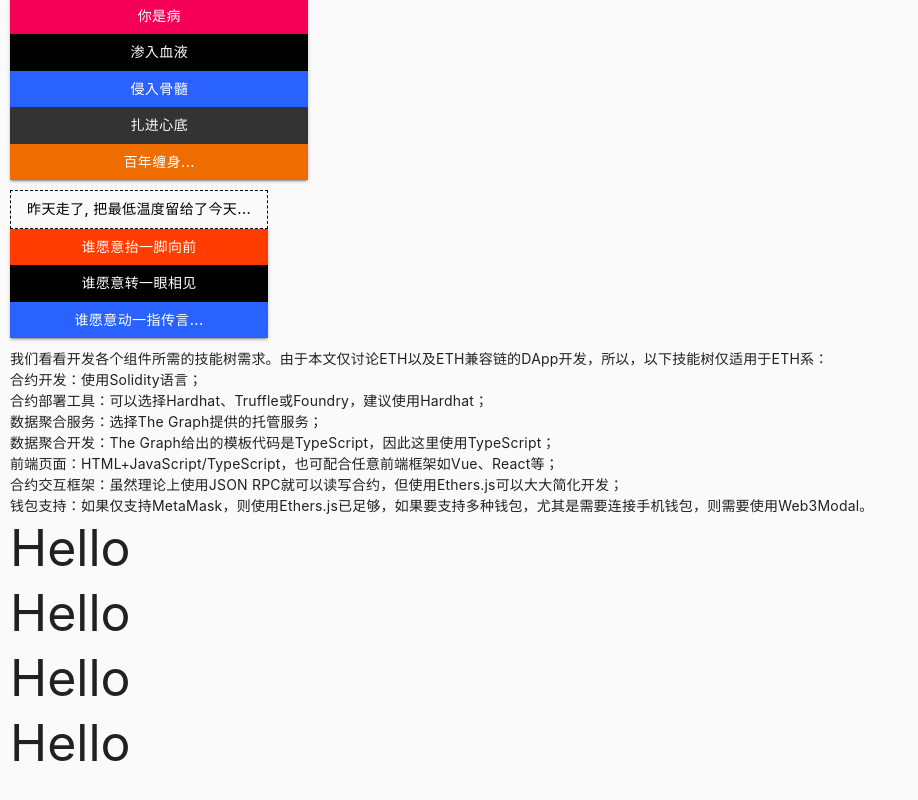
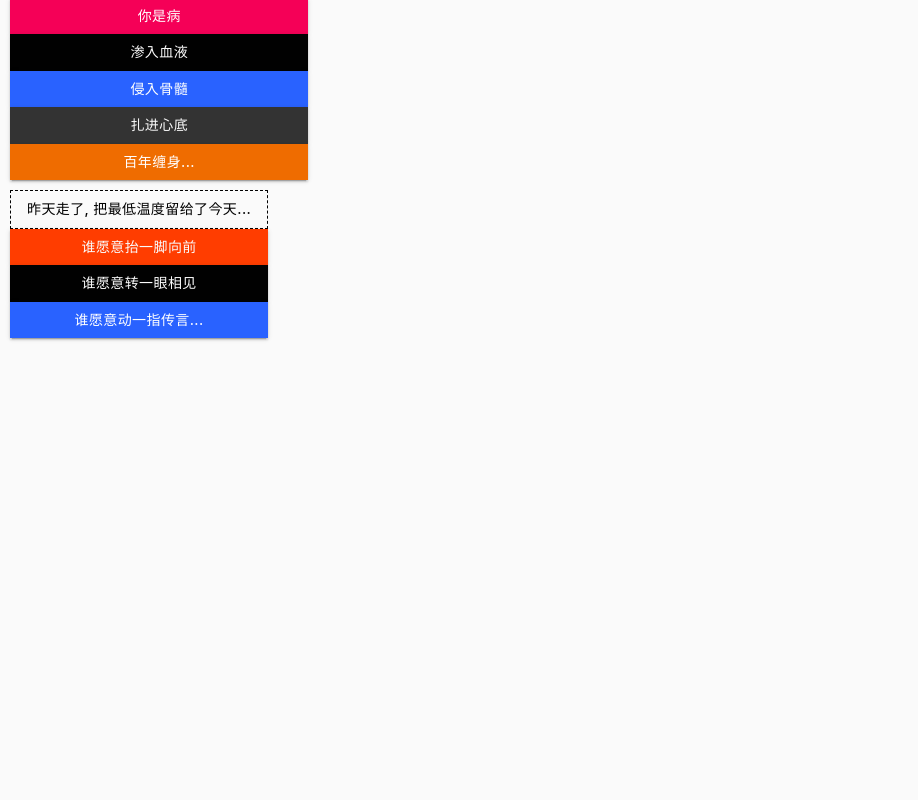
Before and after one commit to w-lianfu/react-miss, a React app: page /#/home in a window 1280 px wide. Shown: the part 1240-2040 px from the top of the page, without its empty margins (0-918 px from the left). After the commit the page ends 1608 px from the top, so only its background shows below. Built offline with nearby package versions, Linux system fonts and the light colour scheme.

Commit message:
update text

```diff
--- a/src/page/home/index.tsx
+++ b/src/page/home/index.tsx
@@ -86,32 +86,6 @@ const Home = (props: IProps, state: IState) => {
         <Button variant="contained" color="black">谁愿意转一眼相见</Button>
         <Button variant="contained" color="secondary">谁愿意动一指传言...</Button>
       </DStack>
-      <DStack>
-        <Typography variant="body1">
-          我们看看开发各个组件所需的技能树需求。由于本文仅讨论ETH以及ETH兼容链的DApp开发，所以，以下技能树仅适用于ETH系：
-        </Typography>
-        <Typography variant="body1">合约开发：使用Solidity语言；</Typography>
-        <Typography variant="body1">
-          合约部署工具：可以选择Hardhat、Truffle或Foundry，建议使用Hardhat；
-        </Typography>
-        <Typography variant="body1">数据聚合服务：选择The Graph提供的托管服务；</Typography>
-        <Typography variant="body1">
-          数据聚合开发：The Graph给出的模板代码是TypeScript，因此这里使用TypeScript；
-        </Typography>
-        <Typography variant="body1">
-          前端页面：HTML+JavaScript/TypeScript，也可配合任意前端框架如Vue、React等；
-        </Typography>
-        <Typography variant="body1">
-          合约交互框架：虽然理论上使用JSON RPC就可以读写合约，但使用Ethers.js可以大大简化开发；
-        </Typography>
-        <Typography variant="body1">
-          钱包支持：如果仅支持MetaMask，则使用Ethers.js已足够，如果要支持多种钱包，尤其是需要连接手机钱包，则需要使用Web3Modal。
-        </Typography>
-        <Typography variant="h1">Hello</Typography>
-        <Typography variant="h1">Hello</Typography>
-        <Typography variant="h1">Hello</Typography>
-        <Typography variant="h1">Hello</Typography>
-      </DStack>
     </AppBox>
   );
 };
```
